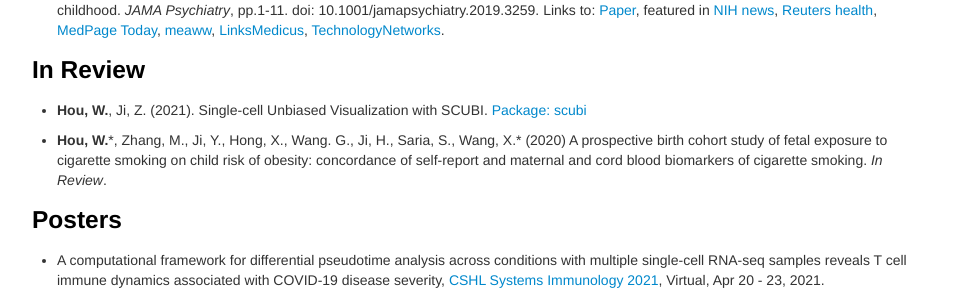
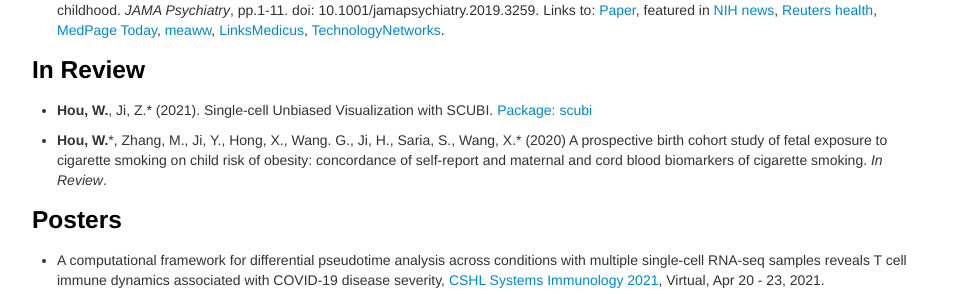
Before and after one commit to Winnie09/Wenpin_Hou, a Jekyll site: the page built from pages/publications.md, in a window 1280 px wide. Shown: the part 1142-1436 px from the top of the page, without its empty margins (158-1120 px from the left). Built offline with Jekyll 4.4.1, drawn with Linux system fonts in a browser that asks for light colours.

```diff
--- a/pages/publications.md
+++ b/pages/publications.md
@@ -43,7 +43,7 @@ For a complete list of publications, see also [Google Scholar](https://scholar.g
 
 ### In Review
 
-- **Hou, W.**, Ji, Z. (2021). Single-cell Unbiased Visualization with SCUBI. [Package: scubi](https://winnie09.github.io/Wenpin_Hou/pages/SCUBI.html)
+- **Hou, W.**, Ji, Z.\* (2021). Single-cell Unbiased Visualization with SCUBI. [Package: scubi](https://winnie09.github.io/Wenpin_Hou/pages/SCUBI.html)
 
 
 - **Hou, W.**\*, Zhang, M., Ji, Y., Hong, X., Wang. G., Ji, H., Saria, S., Wang, X.\* (2020)  A prospective birth cohort study of fetal exposure to cigarette smoking on child risk of obesity: concordance of self-report and maternal and cord blood biomarkers of cigarette smoking. *In Review*.
```
